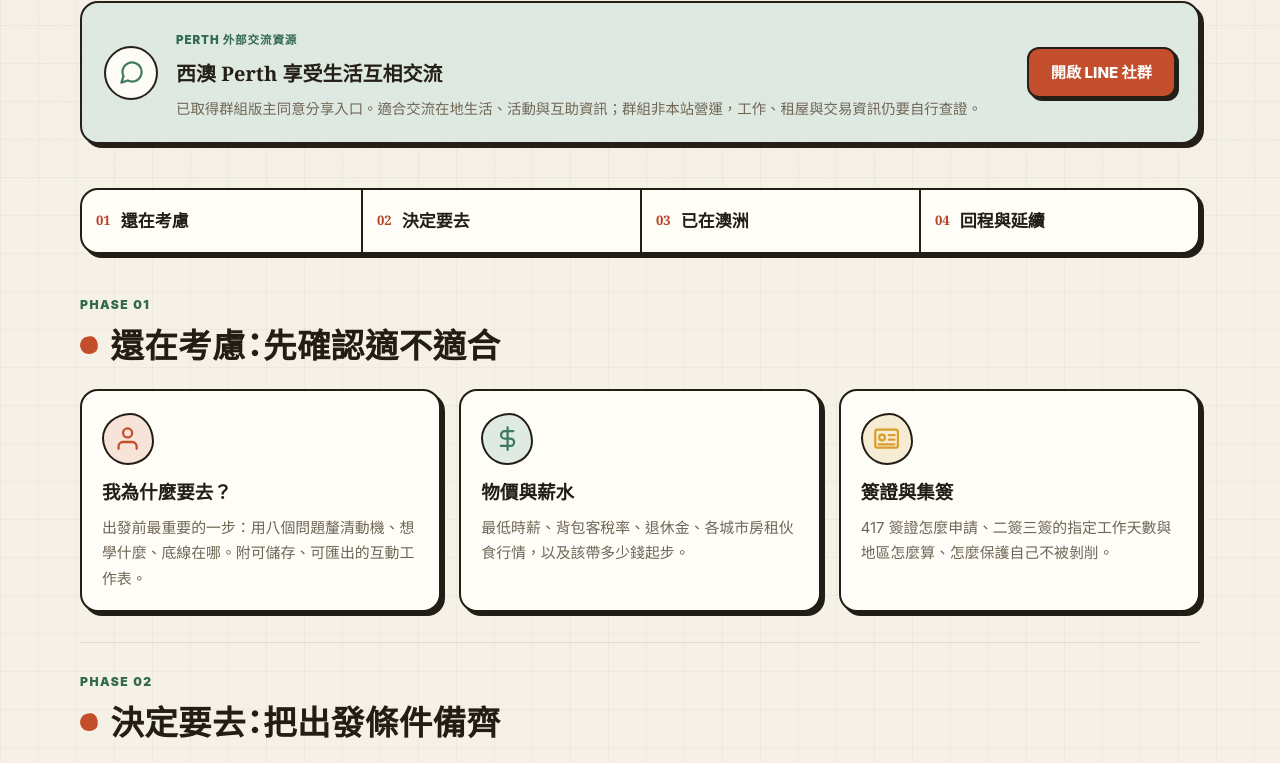
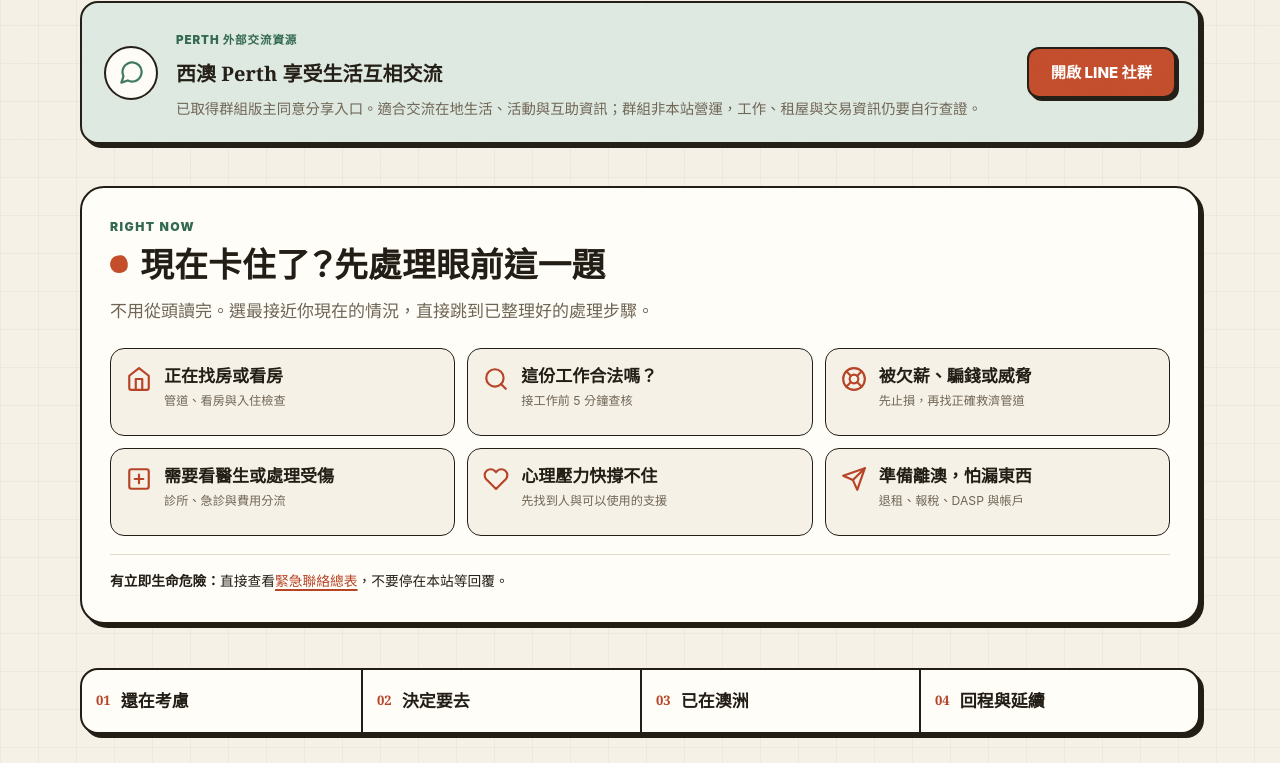
Before and after one commit to jason201385-commits/aussie-whv-compass, a plain HTML site: page index.html in a window 1280 px wide. Shown: the part 621-1384 px from the top of the page. Drawn offline with Linux system fonts and the light colour scheme.

Commit message:
feat: add urgent journey shortcuts

```diff
--- a/assets/style.css
+++ b/assets/style.css
@@ -386,6 +386,42 @@ main { max-width: var(--maxw); margin: 0 auto; padding: 40px 20px 70px; }
 .journey-resume-privacy { color: var(--ink-soft); font-size: .78rem; }
 .journey-resume-actions { display: flex; align-items: stretch; gap: 10px; flex-wrap: wrap; justify-content: flex-end; }
 .journey-resume-actions .btn { min-height: 44px; text-align: center; }
+
+/* ---------- 在澳當下需求：零打字快導 ---------- */
+.support-hub {
+  margin: 42px 0 18px;
+  padding: 28px;
+  border: 2px solid var(--ink);
+  border-radius: 24px;
+  background: var(--surface);
+  box-shadow: var(--shadow-pop);
+}
+.support-hub h2 { margin: .25em 0 .25em; }
+.support-hub-intro { margin: 0; color: var(--ink-soft); }
+.support-grid {
+  display: grid;
+  grid-template-columns: repeat(3, minmax(0, 1fr));
+  gap: 12px;
+  margin-top: 22px;
+}
+.support-link {
+  display: flex;
+  align-items: flex-start;
+  gap: 12px;
+  min-height: 88px;
+  padding: 15px;
+  border: 1.5px solid var(--ink);
+  border-radius: 14px;
+  background: var(--bg);
+  color: var(--ink);
+  transition: transform .12s ease, background .12s ease;
+}
+.support-link:hover { transform: translateY(-2px); background: var(--gold-soft); text-decoration: none; }
+.support-link .icon { flex: 0 0 auto; width: 26px; height: 26px; margin-top: 2px; color: var(--link); }
+.support-link span, .support-link strong, .support-link small { display: block; }
+.support-link strong { line-height: 1.45; }
+.support-link small { margin-top: 3px; color: var(--ink-soft); font-size: .76rem; line-height: 1.45; }
+.support-emergency { margin: 18px 0 0; padding-top: 14px; border-top: 1px solid var(--line-soft); font-size: .86rem; }
 
 /* ---------- 首頁旅程索引 ---------- */
 .journey-directory {
@@ -974,6 +1010,9 @@ h2 .icon, h3 .icon { color: var(--accent); margin-right: 2px; }
   .journey-resume-mark { width: 48px; height: 48px; }
   .journey-resume-actions { grid-column: 1 / -1; justify-content: stretch; }
   .journey-resume-actions .btn { flex: 1 1 100%; width: 100%; }
+  .support-hub { padding: 22px 16px; }
+  .support-grid { grid-template-columns: 1fr; }
+  .support-link { min-height: 72px; }
   .home-page .card-grid { grid-template-columns: 1fr; }
   .featured-tool { grid-template-columns: 1fr; padding: 26px 22px 30px; }
   .featured-poster-preview { width: min(210px, 78%); min-height: 200px; justify-self: center; }
--- a/index.html
+++ b/index.html
@@ -81,6 +81,39 @@
       <a class="btn" id="journey-resume-link" href="index.html">繼續閱讀</a>
       <button class="btn ghost" id="journey-resume-clear" type="button">清除這筆紀錄</button>
     </div>
+  </section>
+
+  <section class="support-hub" id="support-hub" aria-labelledby="support-hub-title">
+    <p class="section-eyebrow">RIGHT NOW</p>
+    <h2 id="support-hub-title">現在卡住了？先處理眼前這一題</h2>
+    <p class="support-hub-intro">不用從頭讀完。選最接近你現在的情況，直接跳到已整理好的處理步驟。</p>
+    <div class="support-grid">
+      <a class="support-link" href="housing.html#find">
+        <svg class="icon" aria-hidden="true"><use href="#i-home"/></svg>
+        <span><strong>正在找房或看房</strong><small>管道、看房與入住檢查</small></span>
+      </a>
+      <a class="support-link" href="work.html#verify">
+        <svg class="icon" aria-hidden="true"><use href="#i-search"/></svg>
+        <span><strong>這份工作合法嗎？</strong><small>接工作前 5 分鐘查核</small></span>
+      </a>
+      <a class="support-link" href="scam.html#help">
+        <svg class="icon" aria-hidden="true"><use href="#i-lifebuoy"/></svg>
+        <span><strong>被欠薪、騙錢或威脅</strong><small>先止損，再找正確救濟管道</small></span>
+      </a>
+      <a class="support-link" href="health.html#doctor">
+        <svg class="icon" aria-hidden="true"><use href="#i-health"/></svg>
+        <span><strong>需要看醫生或處理受傷</strong><small>診所、急診與費用分流</small></span>
+      </a>
+      <a class="support-link" href="health.html#mental">
+        <svg class="icon" aria-hidden="true"><use href="#i-heart"/></svg>
+        <span><strong>心理壓力快撐不住</strong><small>先找到人與可以使用的支援</small></span>
+      </a>
+      <a class="support-link" href="leave.html#checklist">
+        <svg class="icon" aria-hidden="true"><use href="#i-plane"/></svg>
+        <span><strong>準備離澳，怕漏東西</strong><small>退租、報稅、DASP 與帳戶</small></span>
+      </a>
+    </div>
+    <p class="support-emergency"><strong>有立即生命危險：</strong>直接查看<a href="health.html#emergency">緊急聯絡總表</a>，不要停在本站等回覆。</p>
   </section>
 
   <nav class="journey-directory" aria-label="依旅程階段瀏覽">
```
Also changed, not shown: docs/SDD.md (+1 -1 lines), docs/SPEC.md (+1 -0 lines), 1 other file.
